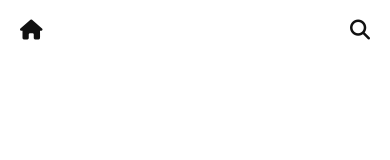
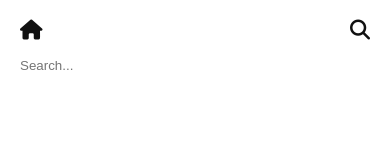
Before and after one commit to pyguy12/picto, a React (Create React App) app: page /mobile-search in a window 390 px wide. Shown: the top 160 px of the page. Built offline with nearby package versions, Linux system fonts and the light colour scheme.

Commit message:
Made a nav-link navigate to search page for mobile

```diff
--- a/src/components/App.js
+++ b/src/components/App.js
@@ -3,6 +3,7 @@ import { BrowserRouter as Router, Route } from 'react-router-dom';
 import Navbar from './Navbar';
 import Home from './routes/Home';
 import './css/global.css';
+import MobileSearch from './routes/MobileSearch';
 
 const App = () => {
   return (
@@ -10,6 +11,7 @@ const App = () => {
       <div>
         <Navbar />
         <Route path="/" exact component={Home} />
+        <Route path="/mobile-search" component={MobileSearch} />
       </div>
     </Router>
   );
--- a/src/components/Navbar.js
+++ b/src/components/Navbar.js
@@ -8,7 +8,7 @@ const Navbar = () => {
       <Link className="nav-link" to="/">
         <i className="fas fa-home nav-button" />
       </Link>
-      <Link className="nav-link" to="/">
+      <Link className="nav-link" to="/mobile-search">
         <i className="fas fa-search nav-button" />
       </Link>
     </nav>
--- /dev/null
+++ b/src/components/routes/MobileSearch.js
@@ -0,0 +1,8 @@
+import React from 'react';
+import SearchForm from '../SearchForm';
+
+const MobileSearch = () => {
+  return <SearchForm />;
+};
+
+export default MobileSearch;
```
